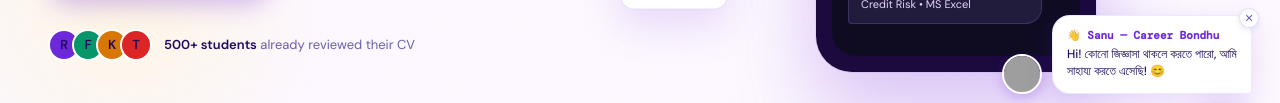
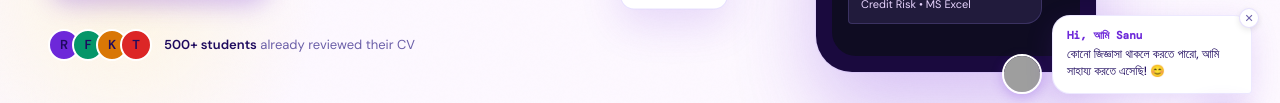
Before and after one commit to careerbondhu/careerbondhu-website-, a plain HTML site: page index.html in a window 1280 px wide. Shown: the part 606-709 px from the top of the page. Drawn offline with nearby package versions, Linux system fonts and the light colour scheme; no server answers; grey boxes are pictures that could not be loaded; a web font is replaced by a local one.

Commit message:
index.html

```diff
--- a/index.html
+++ b/index.html
@@ -543,8 +543,8 @@ footer{background:#0f0c22;padding:32px 48px;display:flex;align-items:center;just
   <div class="sanu-popup-avatar"><img src="https://i.imgur.com/N4hAdiJ.png" alt="Sanu"></div>
   <div class="sanu-popup-bubble" onclick="openFromPopup()">
     <div class="sanu-popup-close" onclick="closePopup(event)">✕</div>
-    <div class="sanu-popup-name">👋 Sanu — Career Bondhu</div>
-    <div class="sanu-popup-text">Hi! কোনো জিজ্ঞাসা থাকলে করতে পারো, আমি সাহায্য করতে এসেছি! 😊</div>
+    <div class="sanu-popup-name"> Hi, আমি Sanu </div>
+    <div class="sanu-popup-text">কোনো জিজ্ঞাসা থাকলে করতে পারো, আমি সাহায্য করতে এসেছি! 😊</div>
   </div>
 </div>
 
```
